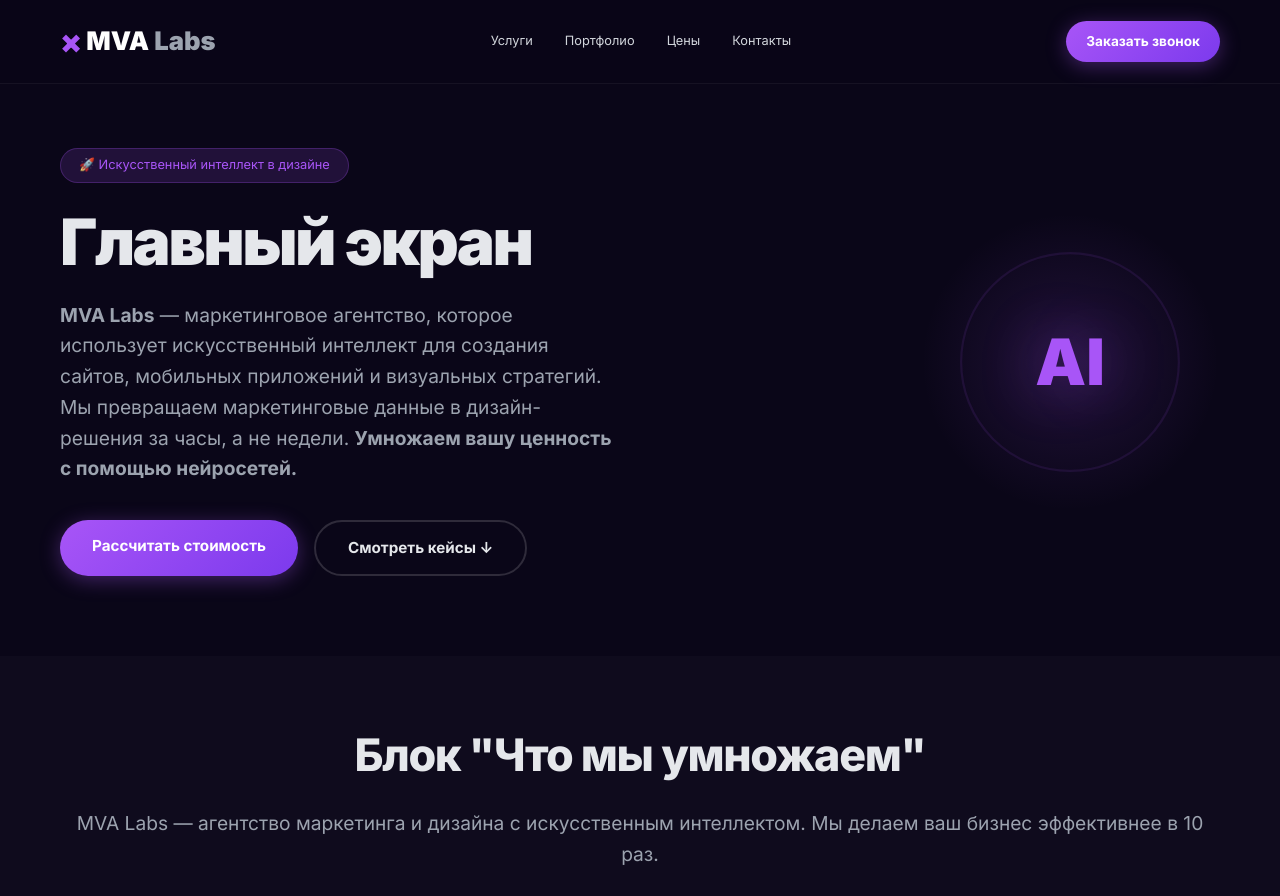
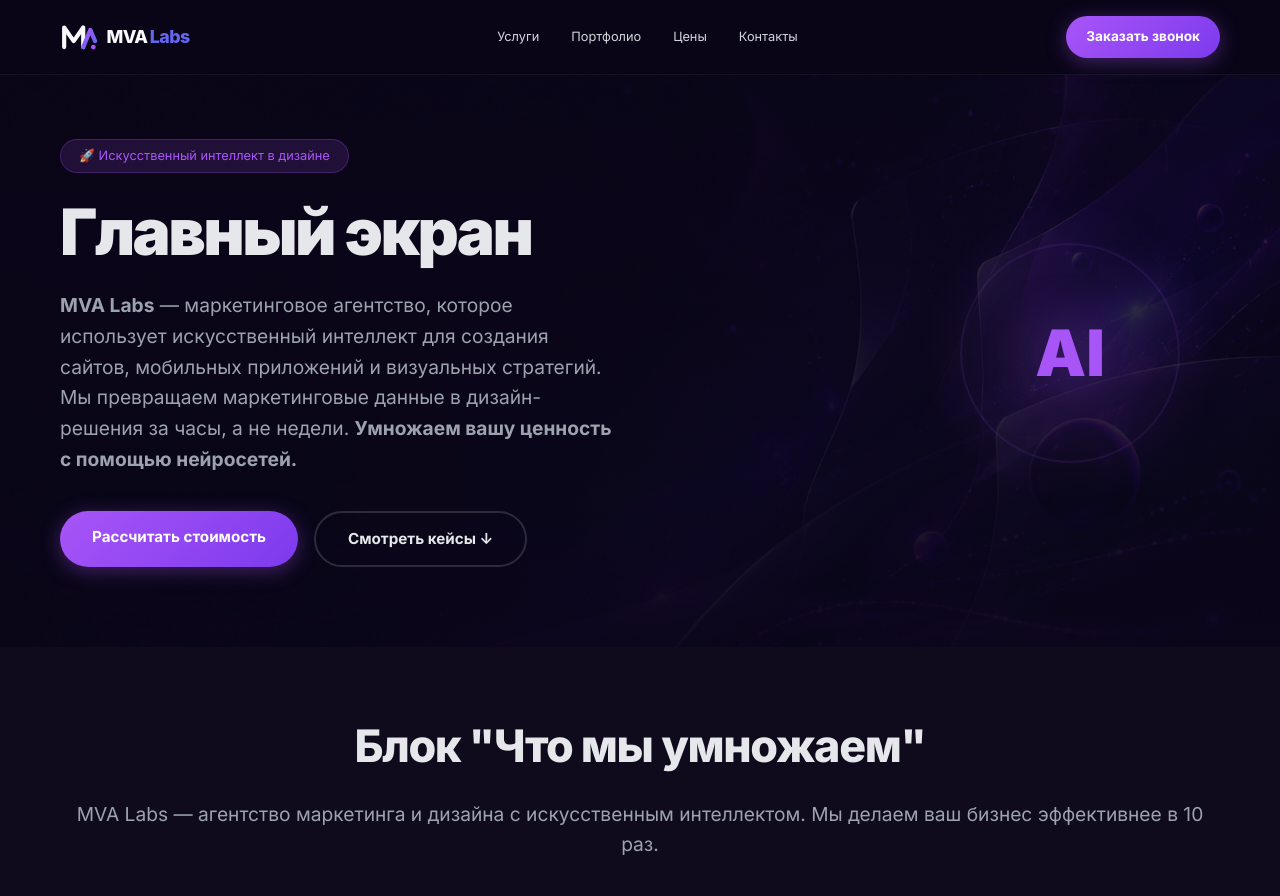
Before and after one commit to asdwert2000/mva-labs, a PHP site: page / in a window 1280 px wide. Shown: the top 896 px of the page. Run offline with PHP 8.4, Linux system fonts and the light colour scheme; data comes from the database, SQL or seed files in the repository.

Commit message:
Use real logo SVG in header/footer and hero background image

```diff
--- a/index.php
+++ b/index.php
@@ -113,10 +113,9 @@ $categoryDescriptions = [
     <!-- ========================================== -->
     <header class="header" role="banner">
         <div class="container header__inner">
-            <div class="logo" itemscope itemtype="https://schema.org/Organization">
-                <span class="logo__multiply" aria-hidden="true">×</span>
-                <span class="logo__text">MVA <span class="logo__labs">Labs</span></span>
-                <meta itemprop="name" content="<?= htmlspecialchars($settings['site_name'] ?? 'MVA Labs') ?>">
+<div class="logo" itemscope itemtype="https://schema.org/Organization">
+                <img src="images/logo.svg" alt="MVA Labs" class="logo__img" width="142" height="32">
+                <meta itemprop="name" content="MVA Labs">
                 <meta itemprop="url" content="<?= htmlspecialchars($settings['site_url'] ?? 'https://mvalabs.ru') ?>/">
             </div>
 
@@ -389,8 +388,7 @@ $categoryDescriptions = [
     <footer class="footer" id="contacts" role="contentinfo">
         <div class="container footer__inner">
             <div class="logo">
-                <span class="logo__multiply" aria-hidden="true">×</span>
-                <span class="logo__text">MVA <span class="logo__labs">Labs</span></span>
+                <img src="images/logo.svg" alt="MVA Labs" class="logo__img" width="142" height="32">
             </div>
 
             <p class="footer__slogan">
--- a/style.css
+++ b/style.css
@@ -126,6 +126,12 @@ img {
     font-weight: 900;
 }
 
+.logo__img {
+    display: block;
+    height: clamp(28px, 4vw, 38px);
+    width: auto;
+}
+
 .logo__multiply {
     color: #A855F7;
     font-size: clamp(1.6rem, 3.5vw, 2rem);
@@ -196,6 +202,9 @@ img {
     padding: clamp(40px, 8vh, 80px) 0 clamp(60px, 10vh, 100px);
     position: relative;
     overflow: hidden;
+    background:
+        linear-gradient(180deg, rgba(10,6,24,0.82) 0%, rgba(10,6,24,0.96) 100%),
+        url('images/hero-bg.jpg') center / cover no-repeat;
 }
 
 .hero__inner {
```
Also changed, not shown: images/hero-bg.jpg, images/logo.svg.
